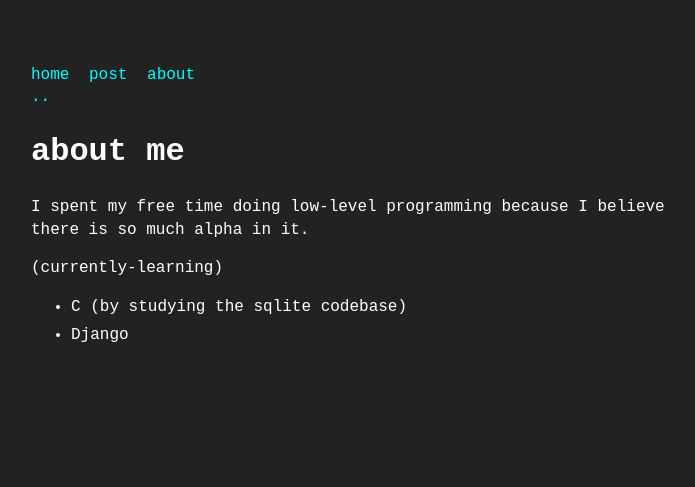
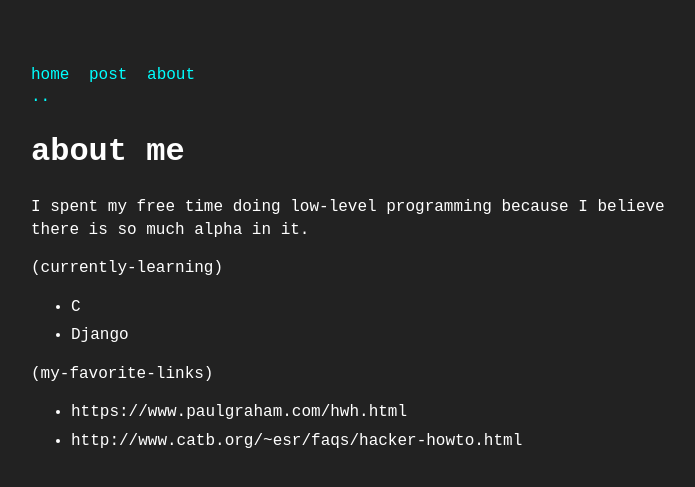
Before and after one commit to psh0078/psh0078.github.io, a Jekyll site: the page built from about.md, in a window 1280 px wide. Shown: the top 487 px of the page, without its empty margins (289-984 px from the left). Built offline with Jekyll 4.4.1, drawn with Linux system fonts in a browser that asks for light colours.

Commit message:
update about

```diff
--- a/about.md
+++ b/about.md
@@ -5,5 +5,9 @@ title: about me
 I spent my free time doing low-level programming because I believe there is so much alpha in it.
 
 (currently-learning)
-- C (by studying the sqlite codebase)
+- C
 - Django
+
+(my-favorite-links)
+- https://www.paulgraham.com/hwh.html
+- http://www.catb.org/~esr/faqs/hacker-howto.html
```
